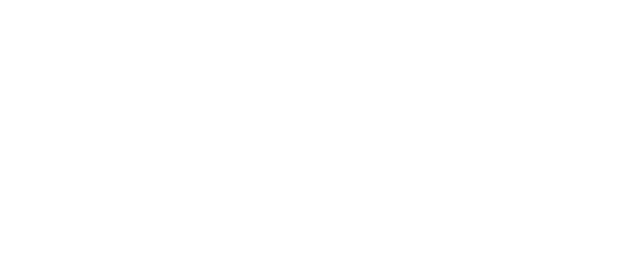
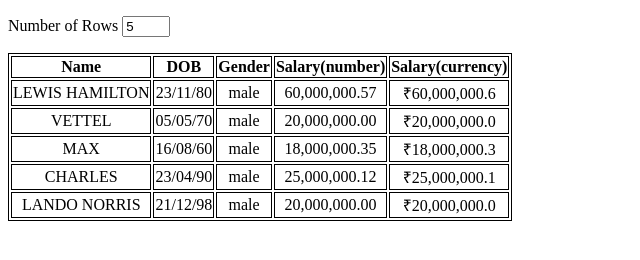
Before and after one commit to pulkit99dev/Angular-Learning, a plain HTML site: page Basics/index.html in a window 1280 px wide. Shown: the whole page, without its empty margins (0-640 px from the left). Drawn offline with nearby package versions, Linux system fonts and the light colour scheme.

Commit message:
ng-repeat & filter(pipeline)

```diff
--- a/Basics/index.html
+++ b/Basics/index.html
@@ -4,8 +4,39 @@
     <title>Practicing</title>
     <script src="https://ajax.googleapis.com/ajax/libs/angularjs/1.8.2/angular.min.js"></script>
     <script src="index.js"></script>
+
+    <style>
+        table, th, tr, td{
+            text-align: center;
+            border: 1px solid black;
+        }
+    </style>
 </head>
 <body ng-app="myApp" >
+
+    <div ng-controller="myController">
+        <!-- Filter -->
+        <p>Number of Rows <input type="number" step="1" min="0" max='5' ng-model="rowLimit"></p>
+        <table>
+            <thead>
+                <tr>
+                <th>Name</th>
+                <th>DOB</th>
+                <th>Gender</th>
+                <th>Salary(number)</th>
+                <th>Salary(currency)</th>
+                </tr>
+            </thead>
+            <tbody>
+                <tr ng-repeat="freak in drivers | limitTo:rowLimit:0">
+                    <td>{{ freak.name | uppercase }}</td>
+                    <td>{{ freak.dob | date:"dd/MM/yy"}}</td>
+                    <td>{{ freak.gender | lowercase }}</td>
+                    <td>{{ freak.salary | number:2 }}</td>
+                    <td>{{ freak.salary | currency:"₹":1 }}</td>
+                </tr>
+            </tbody>
+        </table>
 
     <!-- Two way binding -->
     <!-- <div ng-controller="leController">
@@ -64,12 +95,17 @@
         </table>
     </div> -->
 
-    <div ng-controller="myController">
 
         <!-- Event Handler Click -->
-        <table>
-            <tr></tr>
-        </table>
+        <!-- <table>
+            <tr ng-repeat="tech in technologies">
+                <td>{{tech.name}}</td>
+                <td>{{tech.likes}}</td>
+                <td>{{tech.dislikes}}</td>
+                <td><button ng-click="incrementLikes(tech)">Likes</button></td>
+                <td><button ng-click="incrementDislikes(tech)">Dislikes</button></td>
+            </tr>
+        </table> -->
 
     <!-- <ul>
         <li ng-repeat="country in countries">
--- a/Basics/index.js
+++ b/Basics/index.js
@@ -1,36 +1,71 @@
 var app = angular
         .module('myApp', [])
         .controller('myController', function($scope){
-            var technologies=[
+                var drivers=[
                     {
-                    name:"Java",
-                    likes: 0,
-                    dislikes: 0
+                        name: "Lewis Hamilton",
+                        dob: new Date("November 23, 1980"),
+                        gender: 'Male',
+                        salary: 60000000.566
                     },
                     {
-                    name:"Javascript",
-                    likes: 0,
-                    dislikes: 0
+                        name: "Vettel",
+                        dob: new Date("May 05, 1970"),
+                        gender: 'Male',
+                        salary: 20000000
                     },
                     {
-                    name:"Flutter",
-                    likes: 0,
-                    dislikes: 0
+                        name: " Max ",
+                        dob: new Date("August 16, 1960"),
+                        gender: 'Male',
+                        salary: 18000000.345
                     },
                     {
-                    name:"React Native",
-                    likes: 0,
-                    dislikes: 0
+                        name: "Charles",
+                        dob: new Date("April 23, 1990"),
+                        gender: 'Male',
+                        salary: 25000000.123
+                    },
+                    {
+                        name: "Lando Norris",
+                        dob: new Date("December 21, 1998"),
+                        gender: 'Male',
+                        salary: 20000000
                     }
-            ]
+                ];
+                $scope.rowLimit = 5;
+     $scope.drivers= drivers;
 
-                $scope.technologies = technologies;
-                $scope.incrementLikes = function(technology){
-                    technology.likes++
-                }
-                $scope.incrementDislikes = function(technology){
-                    technology.dislikes
-                }
+        //     var technologies=[
+        //         {
+        //             name:"Java",
+        //             likes: 0,
+        //             dislikes: 0
+        //         },
+        //         {
+        //             name:"Javascript",
+        //             likes: 0,
+        //             dislikes: 0
+        //         },
+        //         {
+        //             name:"Flutter",
+        //             likes: 0,
+        //             dislikes: 0
+        //         },
+        //         {
+        //             name:"React Native",
+        //             likes: 0,
+        //             dislikes: 0
+        //         }
+        //     ]
+
+        //         $scope.technologies = technologies;
+        //         $scope.incrementLikes = function(technology){
+        //             technology.likes++;
+        //         }
+        //         $scope.incrementDislikes = function(technology){
+        //             technology.dislikes++;
+        //         }
 //      var countries = [
 //          {
 //             name: "USA",
```
Lines whose indentation alone changed are shown as unchanged.
